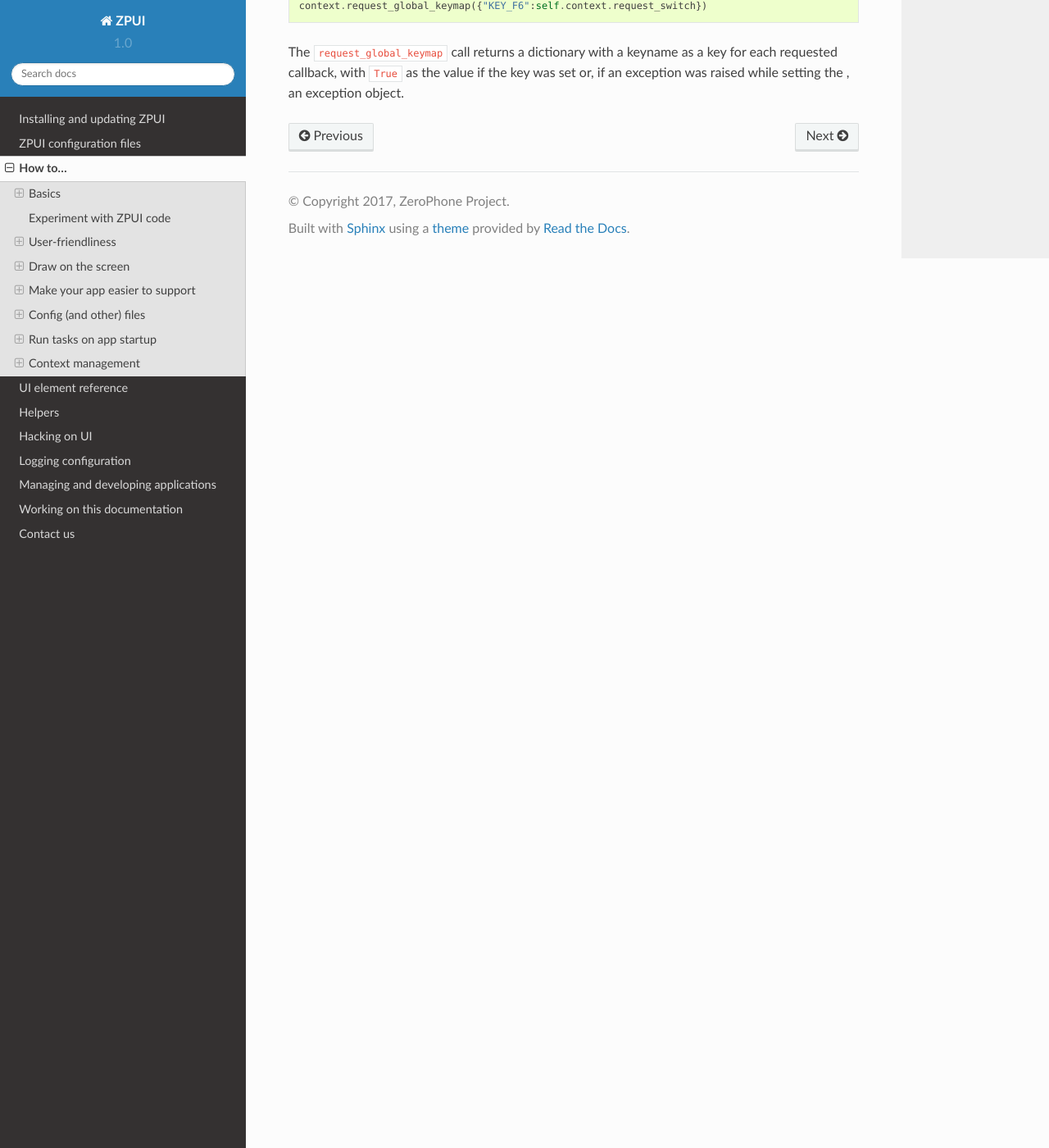
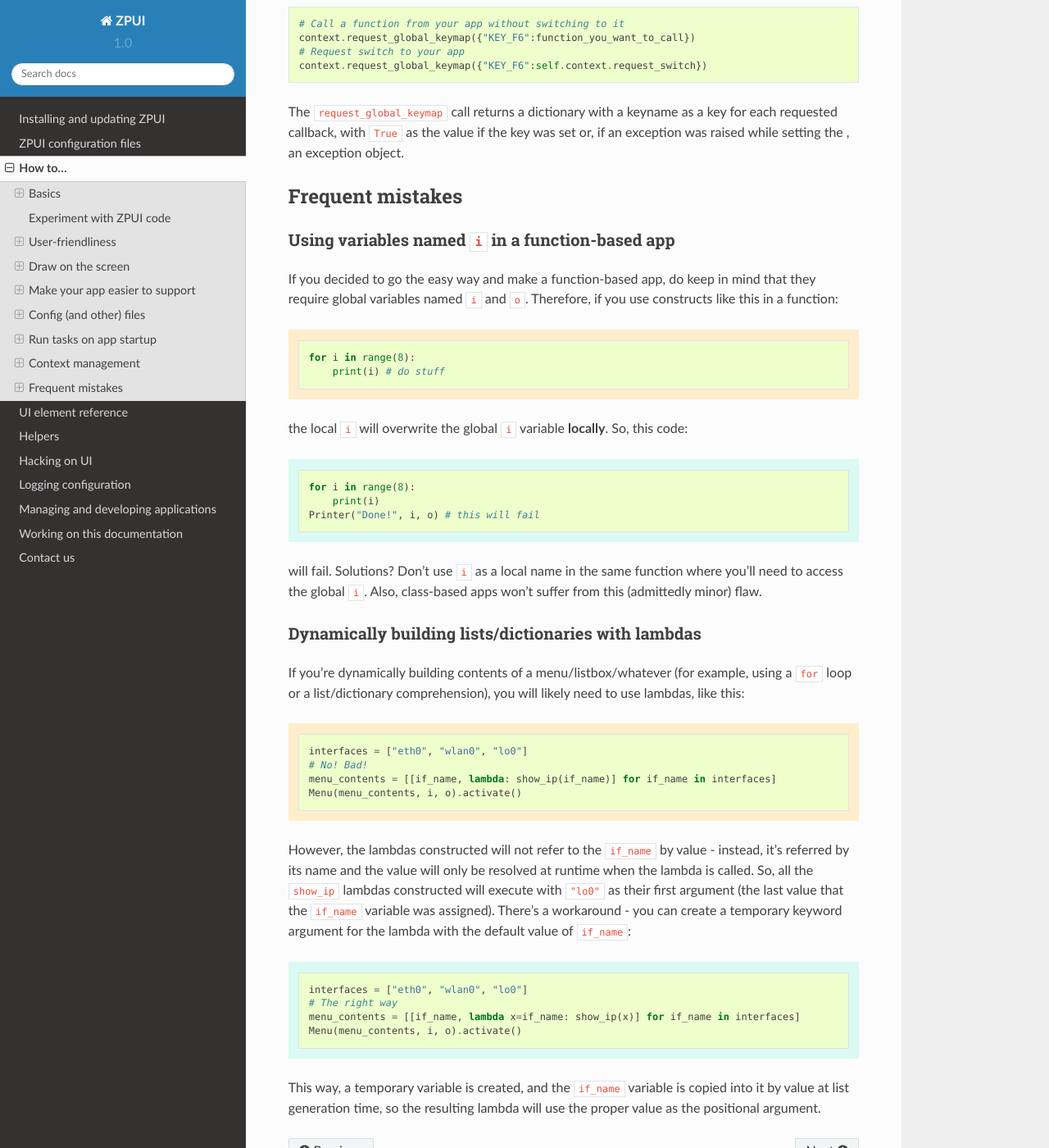
Before and after one commit to CRImier/pyLCI, a Sphinx documentation site: the page built from docs/howto.rst, in a window 1280 px wide and 1400 px high, scrolled down 15046 px. Shown: the whole window at 82% size. Built offline with Sphinx 7.4.7 and the Read the Docs theme 2.0.0, drawn with Linux system fonts in a browser that asks for light colours; some of the changed text lies outside the part shown.

Commit message:
Adding a "frequent mistakes" section

```diff
--- a/docs/howto.rst
+++ b/docs/howto.rst
@@ -705,3 +705,66 @@ place in the interface.
 The ``request_global_keymap`` call returns a dictionary with a keyname as a key for each
 requested callback, with ``True`` as the value if the key was set or, if an exception was
 raised while setting the , an exception object.
+
+Frequent mistakes
+=================
+
+Using variables named ``i`` in a function-based app
+---------------------------------------------------
+
+If you decided to go the easy way and make a function-based app, do keep in mind
+that they require global variables named ``i`` and ``o``. Therefore, if you use
+constructs like this in a function:
+
+.. code-block:: python
+    :class: warning
+
+    for i in range(8):
+        print(i) # do stuff
+
+the local ``i`` will overwrite the global ``i`` variable **locally**. So, this code:
+
+.. code-block:: python
+    :class: hint
+
+    for i in range(8):
+        print(i)
+    Printer("Done!", i, o) # this will fail
+
+will fail. Solutions? Don't use ``i`` as a local name in the same function where you'll
+need to access the global ``i``. Also, class-based apps won't suffer from this (admittedly
+minor) flaw.
+
+Dynamically building lists/dictionaries with lambdas
+----------------------------------------------------
+
+If you're dynamically building contents of a menu/listbox/whatever (for example, using
+a ``for`` loop or a list/dictionary comprehension), you will likely need to use lambdas,
+like this:
+
+.. code-block:: python
+    :class: warning
+
+    interfaces = ["eth0", "wlan0", "lo0"]
+    # No! Bad!
+    menu_contents = [[if_name, lambda: show_ip(if_name)] for if_name in interfaces]
+    Menu(menu_contents, i, o).activate()
+
+However, the lambdas constructed will not refer to the ``if_name`` by value - instead,
+it's referred by its name and the value will only be resolved at runtime when the
+lambda is called. So, all the ``show_ip`` lambdas constructed will execute with
+``"lo0"`` as their first argument (the last value that the ``if_name`` variable
+was assigned). There's a workaround - you can create a temporary keyword argument
+for the lambda with the default value of ``if_name``:
+
+.. code-block:: python
+    :class: hint
+
+    interfaces = ["eth0", "wlan0", "lo0"]
+    # The right way
+    menu_contents = [[if_name, lambda x=if_name: show_ip(x)] for if_name in interfaces]
+    Menu(menu_contents, i, o).activate()
+
+This way, a temporary variable is created, and the ``if_name`` variable is copied into
+it by value at list generation time, so the resulting lambda will use the proper value
+as the positional argument.
```
